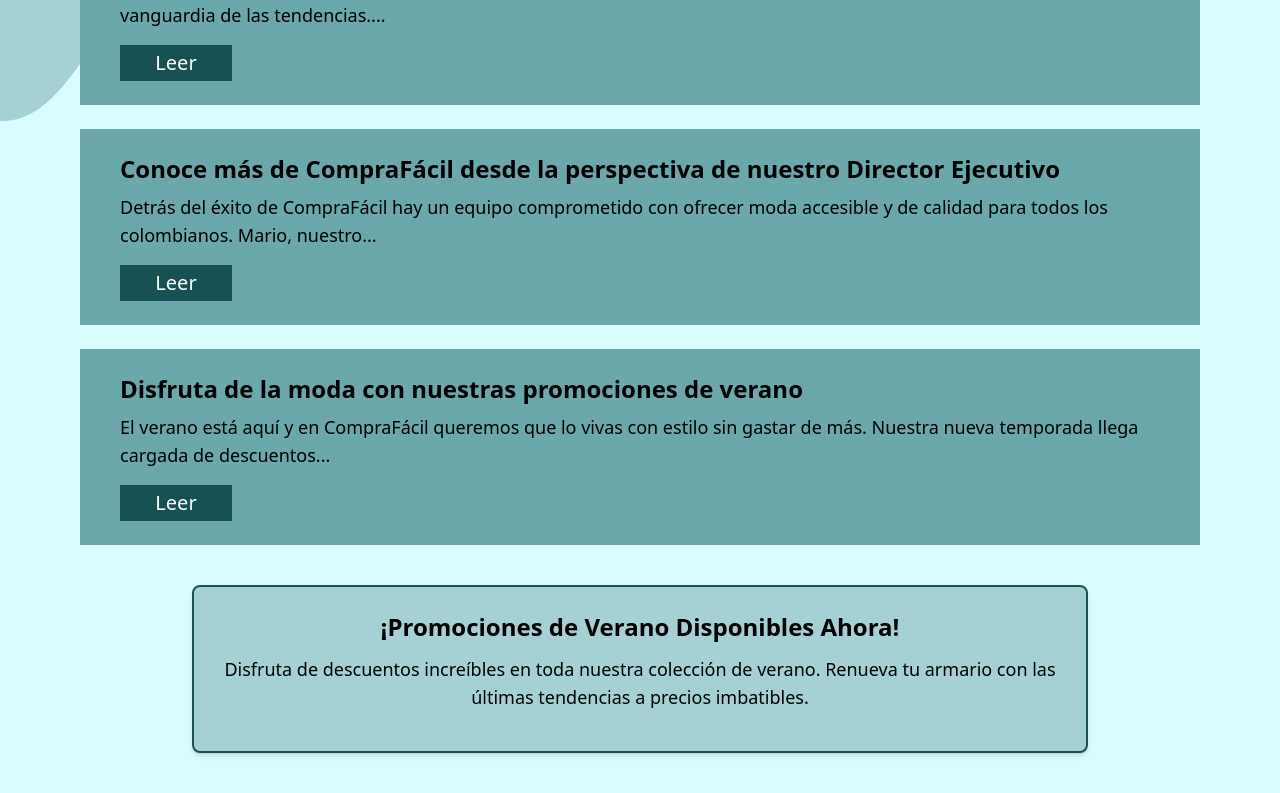
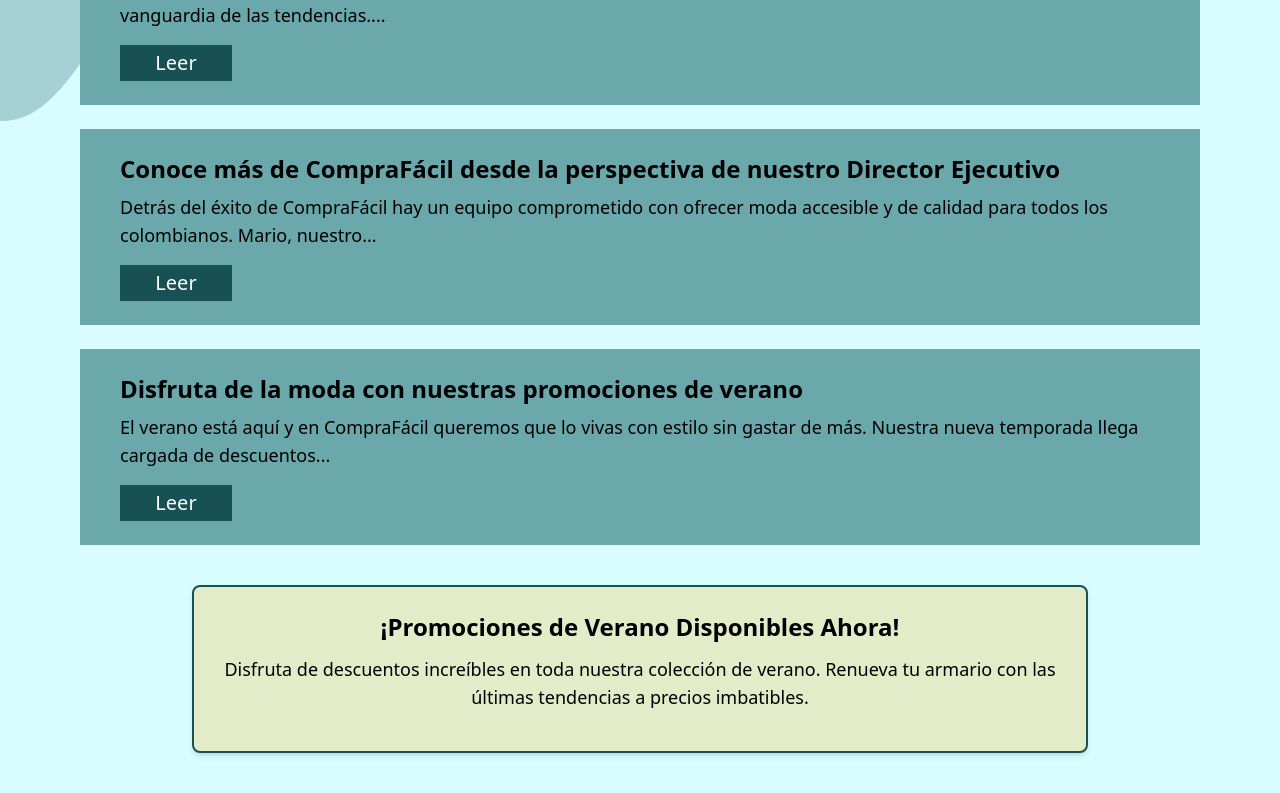
Before and after one commit to Seb0927/CompraFacilInaccessible, a React (Vite) app: page /blog in a window 1280 px wide. Shown: the part 263-1056 px from the top of the page. Built offline with nearby package versions, Linux system fonts and the light colour scheme.

Commit message:
feat(2.2.2): make blinking advertisement to last for 30 seconds

```diff
--- a/src/components/blog/Blog.jsx
+++ b/src/components/blog/Blog.jsx
@@ -6,11 +6,11 @@ const Blog = () => {
   // State to control blinking animation
   const [isBlinking, setIsBlinking] = useState(true);
 
-  // Effect to stop blinking after 5 seconds
+  // Effect to stop blinking after 30 seconds
   useEffect(() => {
     const timer = setTimeout(() => {
       setIsBlinking(false);
-    }, 5000); // 5000 milliseconds = 5 seconds
+    }, 30000); // 30000 milliseconds = 30 seconds
 
     // Clean up timer on unmount
     return () => clearTimeout(timer);
@@ -30,6 +30,7 @@ const Blog = () => {
       </div>
 
       {/* Mensaje promocional con animación de parpadeo usando Tailwind */}
+      {/* Note: Animation property saves the blinking interval time */}
       <div
         className={`mt-10 mx-auto max-w-4xl border-2 border-blue-dark rounded-lg p-6 shadow-md
           ${isBlinking ? 'animate-blink' : 'bg-blue-light'}`}
```
